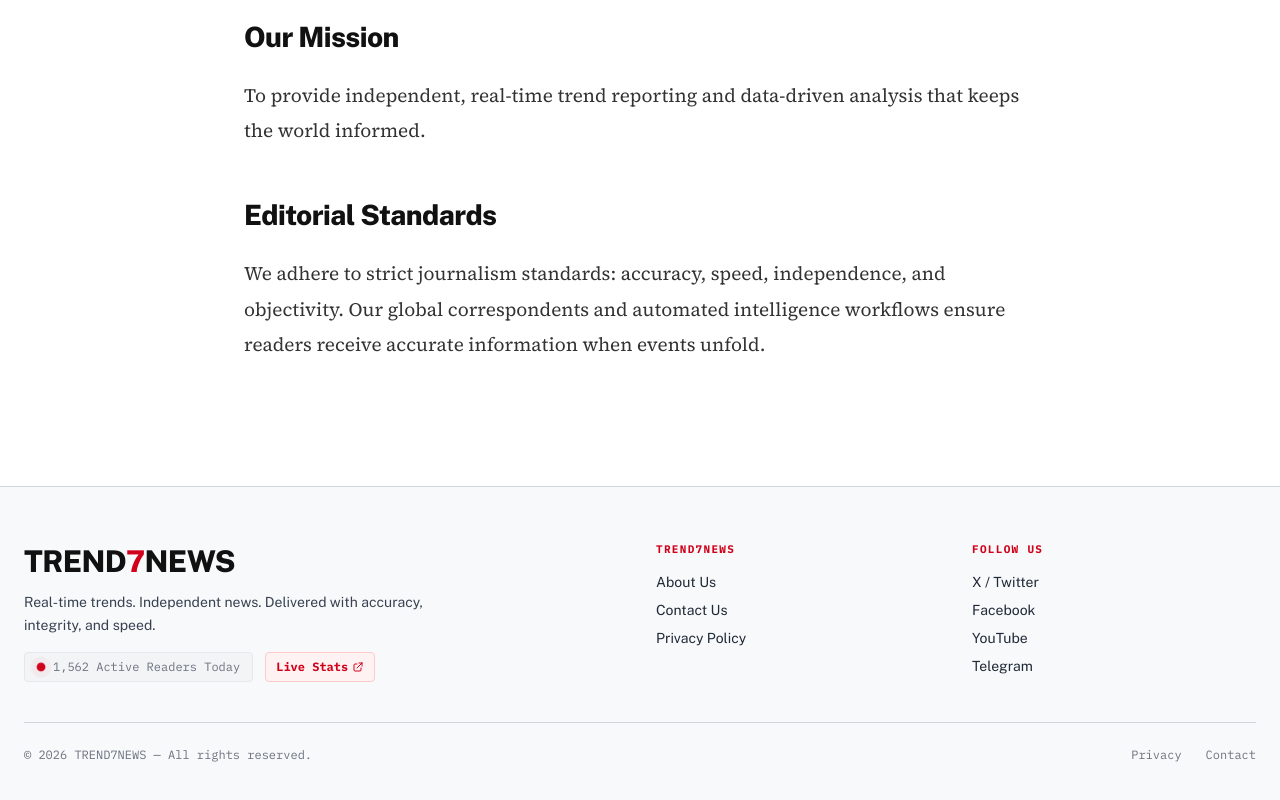
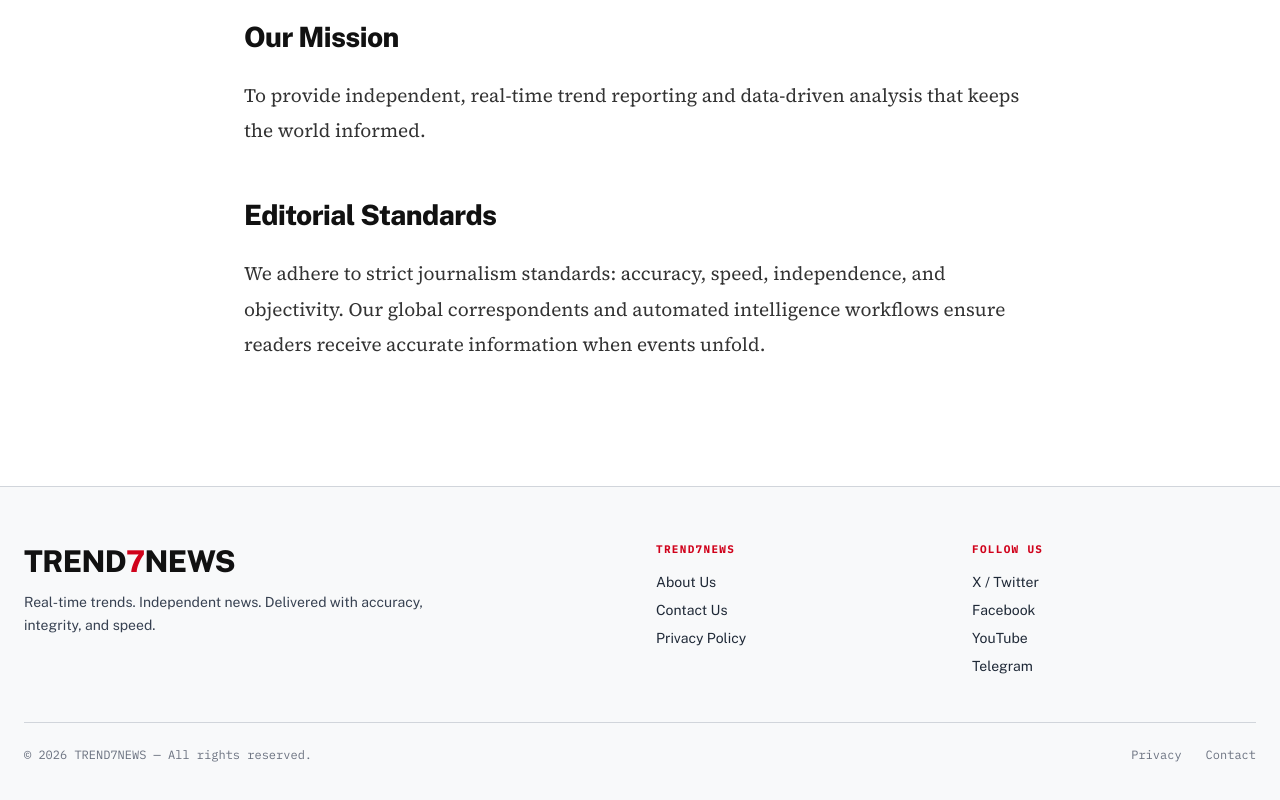
Before and after one commit to rathana-pvs/trend7news, a Next.js app: page /about in a window 1280 px wide. Shown: the part 350-1150 px from the top of the page. Built offline with nearby package versions, Linux system fonts and the light colour scheme; no server answers.

Commit message:
Update VisitorCounter to follow pulefeed pattern using waust.at/d.js

```diff
--- a/src/app/(frontend)/layout.tsx
+++ b/src/app/(frontend)/layout.tsx
@@ -32,8 +32,6 @@ export const metadata: Metadata = {
   },
 }
 
-import { WhosAmungUsTracker } from '@/components/layout/WhosAmungUsTracker'
-
 export default async function FrontendLayout({
   children,
 }: {
@@ -43,7 +41,6 @@ export default async function FrontendLayout({
     <html lang="en">
       <body>
         <NavigationProgress />
-        <WhosAmungUsTracker />
         <div style={{ minHeight: '100vh', display: 'flex', flexDirection: 'column' }}>
           <Header />
           <main style={{ flex: 1 }}>
--- a/src/components/layout/VisitorCounter.tsx
+++ b/src/components/layout/VisitorCounter.tsx
@@ -1,33 +1,38 @@
 'use client'
 
-import { useState, useEffect } from 'react'
+import { useEffect, useRef } from 'react'
 
 export function VisitorCounter() {
-  const [count, setCount] = useState<number | null>(null)
+  const containerRef = useRef<HTMLDivElement>(null)
 
   useEffect(() => {
-    const randomCount = Math.floor(Math.random() * 500) + 1200
-    setCount(randomCount)
+    if (typeof window === 'undefined') return
+
+    if (containerRef.current) {
+      containerRef.current.innerHTML = ''
+    }
+
+    // 1. Create whos.amung.us configuration script
+    const configScript = document.createElement('script')
+    configScript.id = '_wau_trend7'
+    configScript.innerHTML = 'var _wau = _wau || []; _wau.push(["classic", "trend7news", "0"]);'
+
+    // 2. Create whos.amung.us execution script
+    const execScript = document.createElement('script')
+    execScript.async = true
+    execScript.src = '//waust.at/d.js'
+
+    if (containerRef.current) {
+      containerRef.current.appendChild(configScript)
+      containerRef.current.appendChild(execScript)
+    }
   }, [])
 
   return (
-    <div className="flex flex-wrap items-center gap-3 mt-4">
-      <div className="inline-flex items-center gap-2 text-xs font-mono text-gray-500 bg-gray-100 px-3 py-1.5 rounded border border-gray-200">
-        <span className="w-2 h-2 rounded-full bg-[#d0021b] live-dot" />
-        <span>{count !== null ? `${count.toLocaleString()} Active Readers Today` : 'Live Readers'}</span>
-      </div>
-      <a
-        href="https://whos.amung.us/stats/trend7news/"
-        target="_blank"
-        rel="noopener noreferrer"
-        title="View live reader analytics"
-        className="inline-flex items-center gap-1 text-xs font-mono text-[#d0021b] bg-red-50 border border-red-200 px-2.5 py-1.5 rounded hover:bg-red-100 transition-colors"
-      >
-        <span className="font-bold">Live Stats</span>
-        <svg className="w-3 h-3" fill="none" stroke="currentColor" viewBox="0 0 24 24">
-          <path strokeLinecap="round" strokeLinejoin="round" strokeWidth="2" d="M10 6H6a2 2 0 00-2 2v10a2 2 0 002 2h10a2 2 0 002-2v-4M14 4h6m0 0v6m0-6L10 14" />
-        </svg>
-      </a>
-    </div>
+    <div
+      ref={containerRef}
+      className="mt-4 flex items-center justify-start opacity-80 hover:opacity-100 transition-opacity duration-300"
+      style={{ minHeight: '30px' }}
+    />
   )
 }
--- a/src/components/layout/WhosAmungUsTracker.tsx
+++ /dev/null
@@ -1,42 +0,0 @@
-'use client'
-
-import { useEffect } from 'react'
-import { usePathname } from 'next/navigation'
-
-export function WhosAmungUsTracker() {
-  const pathname = usePathname()
-
-  useEffect(() => {
-    const timer = setTimeout(() => {
-      const h1Element = document.querySelector('h1')
-
-      if (h1Element && h1Element.textContent && h1Element.textContent.trim().length > 3) {
-        const headline = h1Element.textContent.trim()
-        document.title = `${headline} — Trend7News`
-      } else {
-        const currentTitle = document.title ? document.title.trim() : ''
-        const isRawId = /^\d+$/.test(currentTitle) || currentTitle.includes('1786') || currentTitle === 'Untitled Page' || currentTitle === 'Article Not Found'
-        if (!currentTitle || isRawId) {
-          document.title = 'Trend7News — Real-time Trends & Independent News'
-        }
-      }
-
-      // Remove existing script instance if present
-      const oldScript = document.getElementById('whos-amung-us-ping-script')
-      if (oldScript) {
-        oldScript.remove()
-      }
-
-      // Inject official whos.amung.us script after document.title is updated
-      const script = document.createElement('script')
-      script.id = 'whos-amung-us-ping-script'
-      script.src = `https://whos.amung.us/pingjs/?k=trend7news`
-      script.async = true
-      document.body.appendChild(script)
-    }, 300)
-
-    return () => clearTimeout(timer)
-  }, [pathname])
-
-  return null
-}
```
